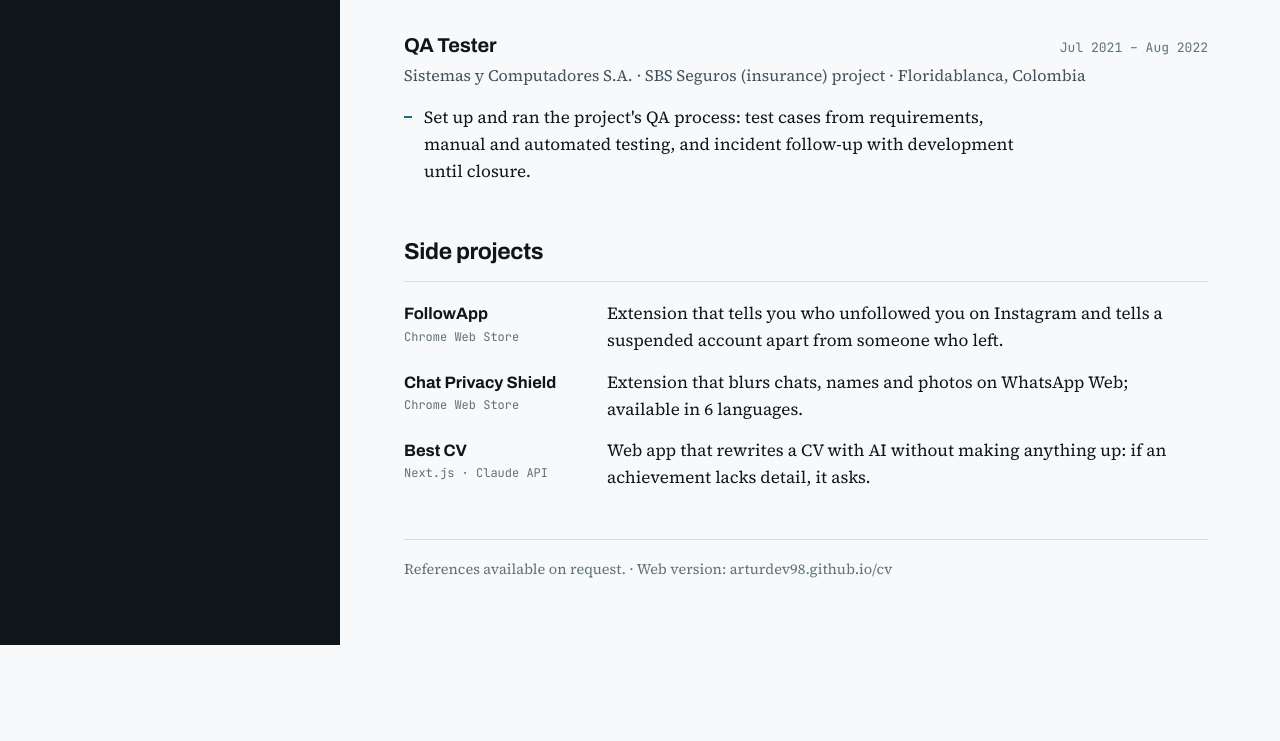
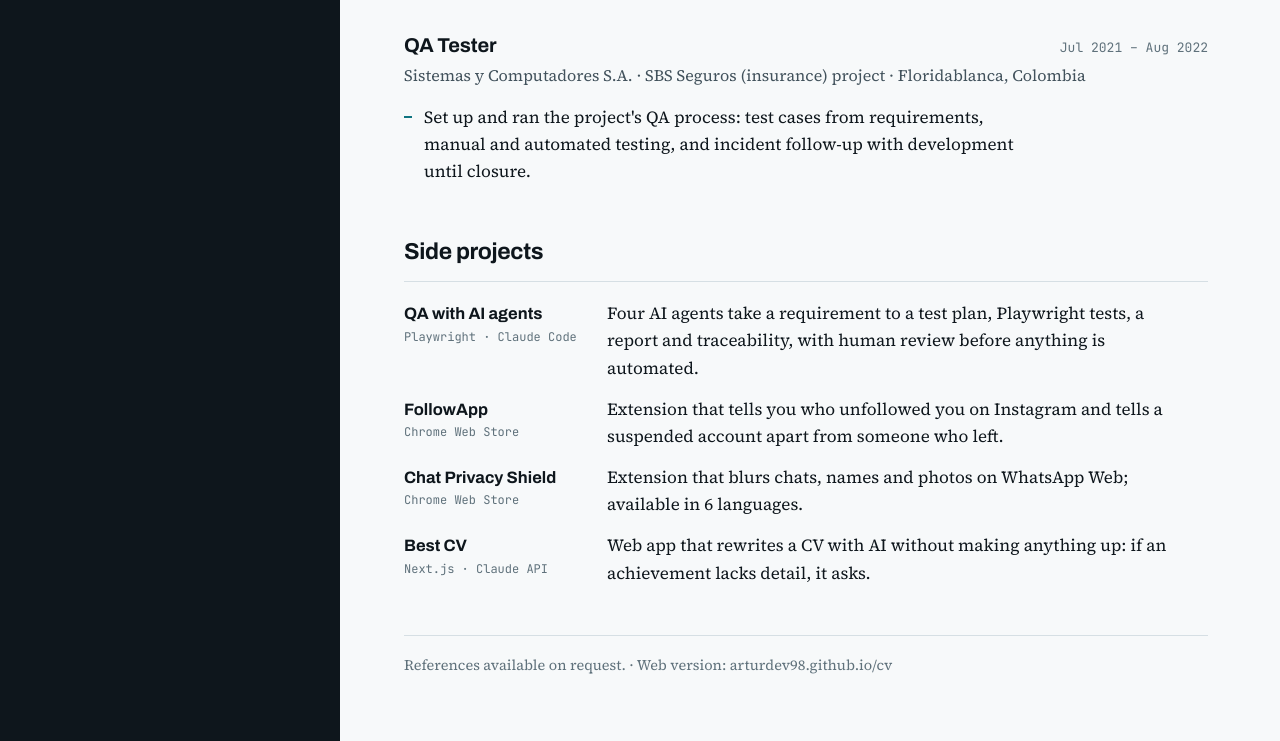
Before and after one commit to ArturDev98/arturdev98.github.io, a plain HTML site: page cv/index.html in a window 1280 px wide. Shown: the part 2132-2873 px from the top of the page. Before the commit the page ends 2777 px from the top, so only its background shows below. Drawn offline with Linux system fonts and the light colour scheme.

Commit message:
Se agrega el proyecto QA con agentes de IA a Proyectos propios

```diff
--- a/cv/index.html
+++ b/cv/index.html
@@ -373,6 +373,11 @@
       <h2><span data-l="es">Proyectos propios</span><span data-l="en">Side projects</span></h2>
       <ul class="proyectos">
         <li>
+          <span><a href="https://arturdev98.github.io/ai-automatization/"><span data-l="es">QA con agentes de IA</span><span data-l="en">QA with AI agents</span></a><small>Playwright · Claude Code</small></span>
+          <span data-l="es">Cuatro agentes llevan un requisito a plan, pruebas de Playwright, reporte y trazabilidad, con revisión humana antes de automatizar.</span>
+          <span data-l="en">Four AI agents take a requirement to a test plan, Playwright tests, a report and traceability, with human review before anything is automated.</span>
+        </li>
+        <li>
           <span><a href="https://chromewebstore.google.com/detail/nffhilcgedjjoednagidnimjnembkdho">FollowApp</a><small>Chrome Web Store</small></span>
           <span data-l="es">Extensión que avisa quién te dejó de seguir en Instagram y distingue una cuenta suspendida de alguien que se fue.</span>
           <span data-l="en">Extension that tells you who unfollowed you on Instagram and tells a suspended account apart from someone who left.</span>
```
